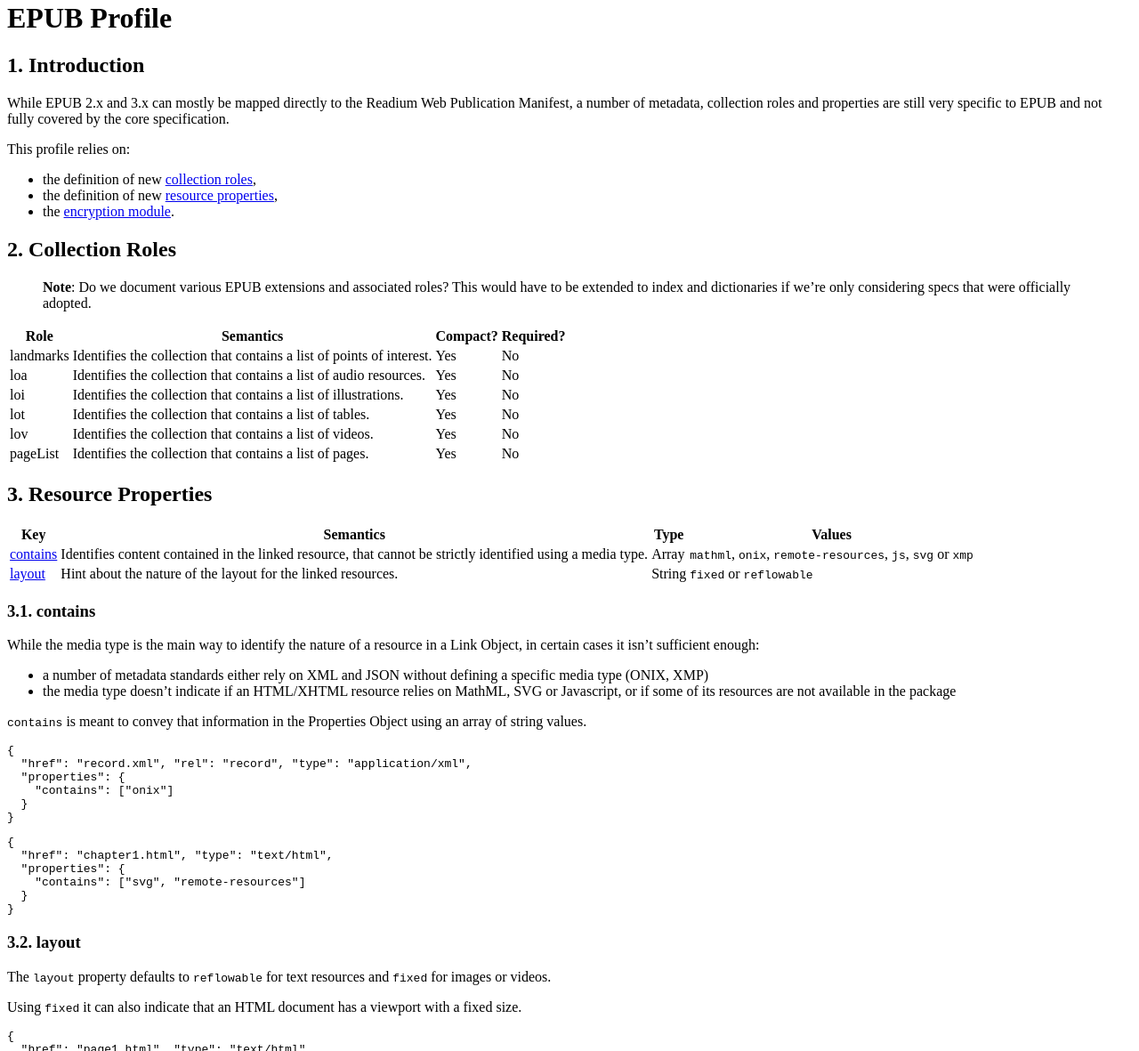
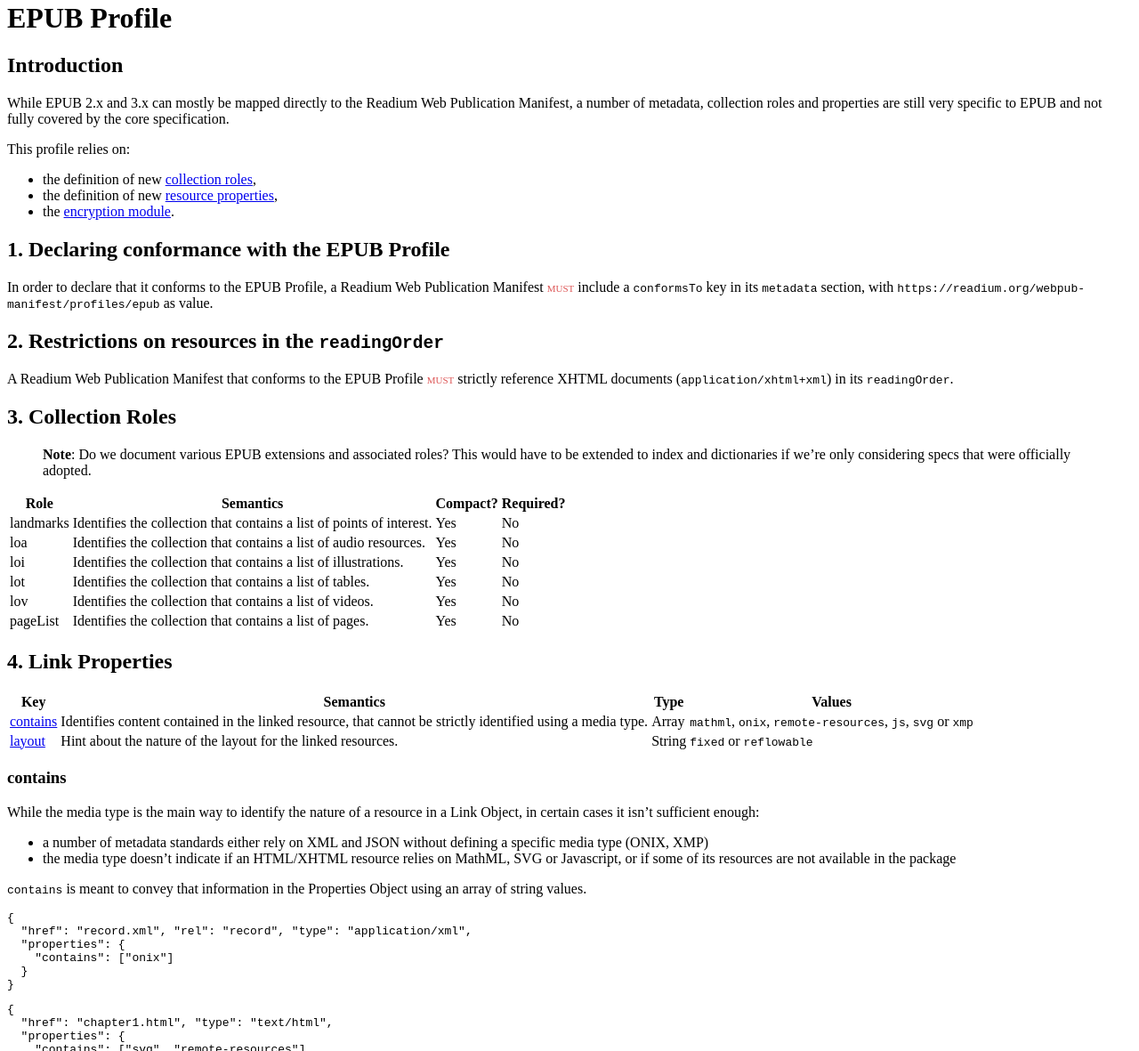
Before and after one commit to readium/webpub-manifest, a Jekyll site: the page built from profiles/epub.md, in a window 1280 px wide and 1400 px high. Shown: the part 219-1400 px from the top of the window at 89% size. Built offline with Jekyll 4.4.1, drawn with Linux system fonts in a browser that asks for light colours; our own code applies the rules of GitHub Pages for plain Markdown files; comment, search, counter and statistics services are not loaded.

Commit message:
Update to align with the conformsTo branch

````diff
--- a/profiles/epub.md
+++ b/profiles/epub.md
@@ -1,6 +1,6 @@
 # EPUB Profile
 
-## 1. Introduction
+## Introduction
 
 While EPUB 2.x and 3.x can mostly be mapped directly to the Readium Web Publication Manifest, a number of metadata, collection roles and properties are still very specific to EPUB and not fully covered by the core specification.
 
@@ -10,8 +10,15 @@
 * the definition of new [resource properties](#3-resource-properties),
 * the [encryption module](../modules/encryption.md).
 
+## 1. Declaring conformance with the EPUB Profile
 
-## 2. Collection Roles
+In order to declare that it conforms to the EPUB Profile, a Readium Web Publication Manifest <strong class="rfc">must</strong> include a `conformsTo` key in its `metadata` section, with `https://readium.org/webpub-manifest/profiles/epub` as value.
+
+## 2. Restrictions on resources in the `readingOrder`
+
+A Readium Web Publication Manifest that conforms to the EPUB Profile <strong class="rfc">must</strong> strictly reference XHTML documents (`application/xhtml+xml`) in its `readingOrder`.
+
+## 3. Collection Roles
 
 > **Note**: Do we document various EPUB extensions and associated roles? This would have to be extended to index and dictionaries if we're only considering specs that were officially adopted.
 
@@ -25,14 +32,14 @@
 | pageList  | Identifies the collection that contains a list of pages.  | Yes  | No  |
 
 
-## 3. Resource Properties
+## 4. Link Properties
 
 | Key   | Semantics | Type     | Values    |
 | ----- | --------- | -------- | --------- |
 | [contains](#contains)  | Identifies content contained in the linked resource, that cannot be strictly identified using a media type.  | Array  | `mathml`, `onix`, `remote-resources`, `js`, `svg` or `xmp`  |
 | [layout](#layout)  | Hint about the nature of the layout for the linked resources.  | String  | `fixed` or `reflowable`  |
 
-### 3.1. contains
+### contains
 
 While the media type is the main way to identify the nature of a resource in a Link Object, in certain cases it isn't sufficient enough:
 
@@ -59,7 +66,7 @@
 }
 ```
 
-### 3.2. layout
+### layout
 
 The `layout` property defaults to `reflowable` for text resources and `fixed` for images or videos.
 
````
